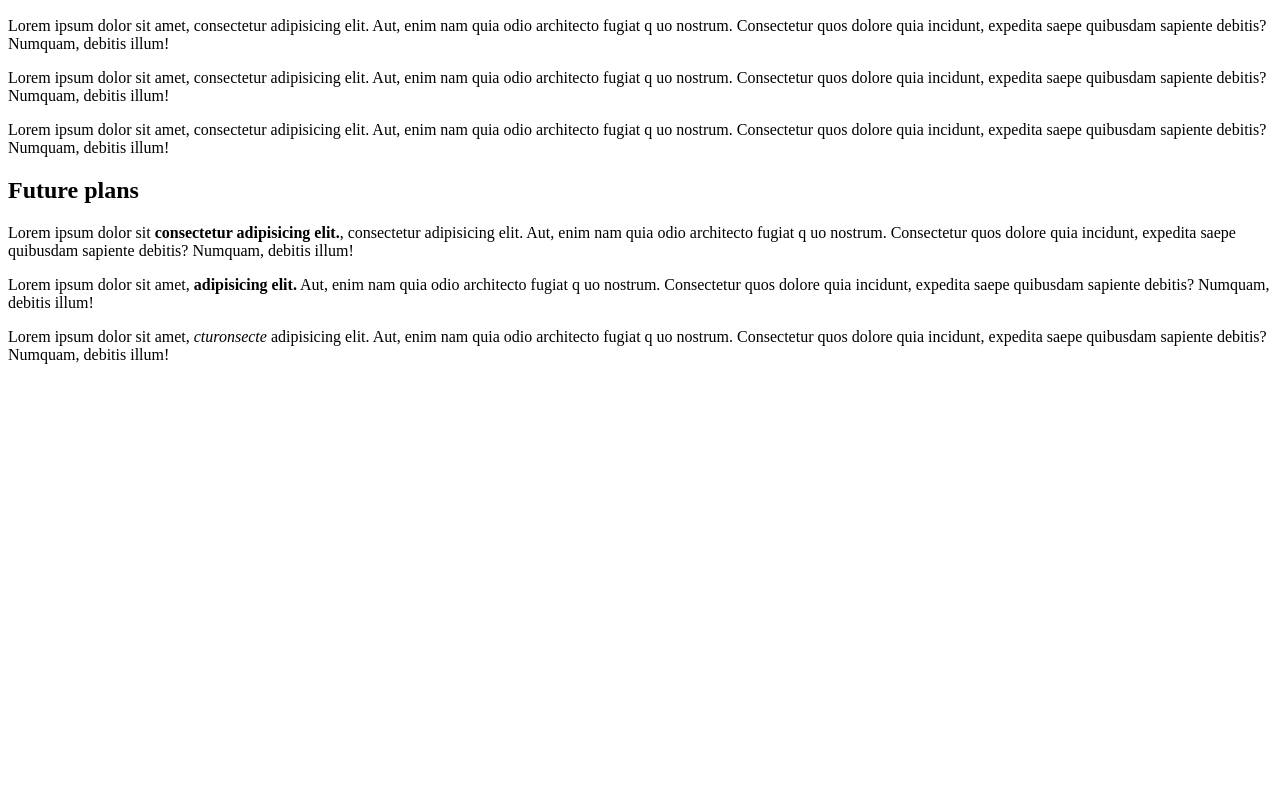
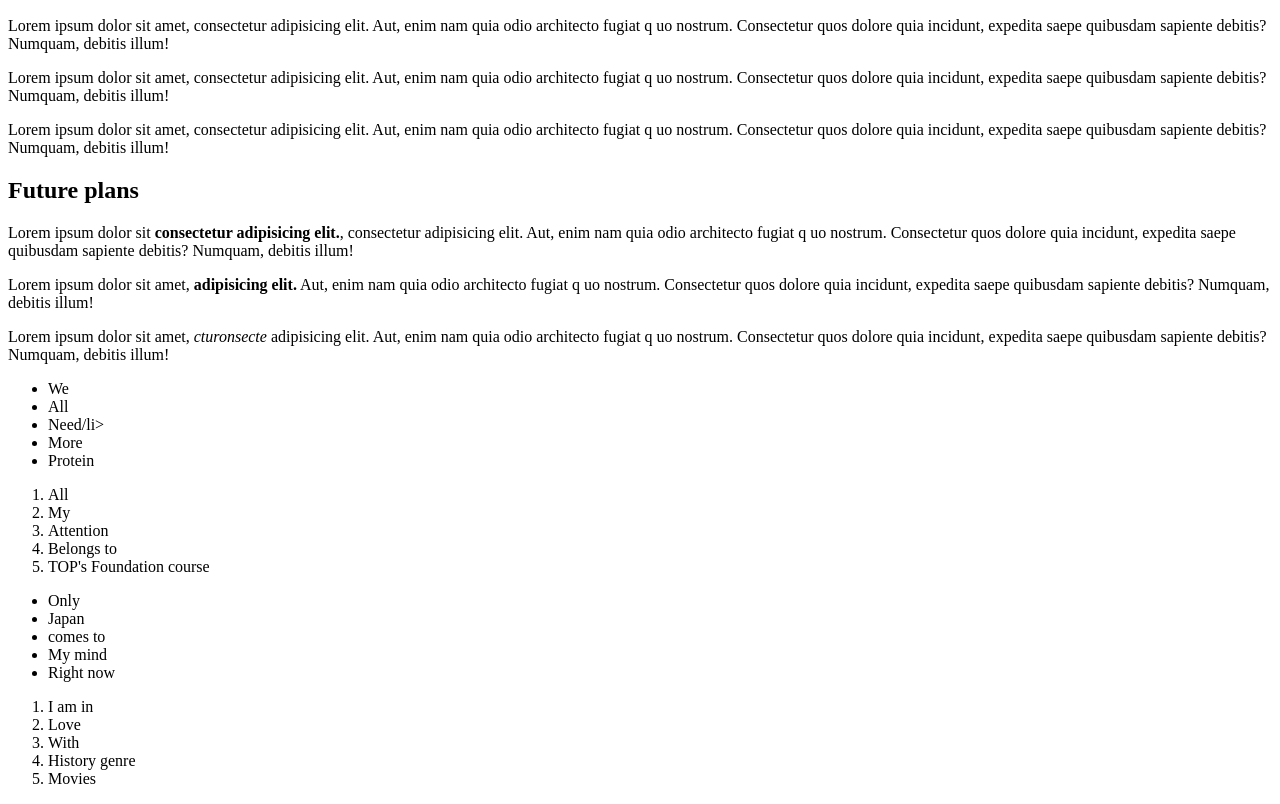
Before and after one commit to justCallMeArslan/html-boilerplate, a plain HTML site: page index.html in a window 1280 px wide. Shown: the part 110-914 px from the top of the page. Before the commit the page ends 800 px from the top, so only its background shows below. Drawn offline with Linux system fonts and the light colour scheme.

Commit message:
Add ordered and unordered lists

```diff
--- a/index.html
+++ b/index.html
@@ -50,6 +50,39 @@
       illum!
     </p>
 
+
+    <ul>
+      <li>We</li>
+      <li>All</li>
+      <li>Need/li>
+      <li>More</li>
+      <li>Protein</li>
+    </ul>
+
+    <ol>
+      <li>All</li>
+      <li>My</li>
+      <li>Attention</li>
+      <li>Belongs to</li>
+      <li>TOP's Foundation course</li>
+    </ol>
+
+    <ul>
+      <li>Only</li>
+      <li>Japan</li>
+      <li>comes to</li>
+      <li>My mind</li>
+      <li>Right now</li>
+    </ul>
+
+    <ol>
+      <li>I am in</li>
+      <li>Love</li>
+      <li>With</li>
+      <li>History genre</li>
+      <li>Movies</li>
+    </ol>
+
     <!--Here i should put footer-->
   </body>
 </html>
```
